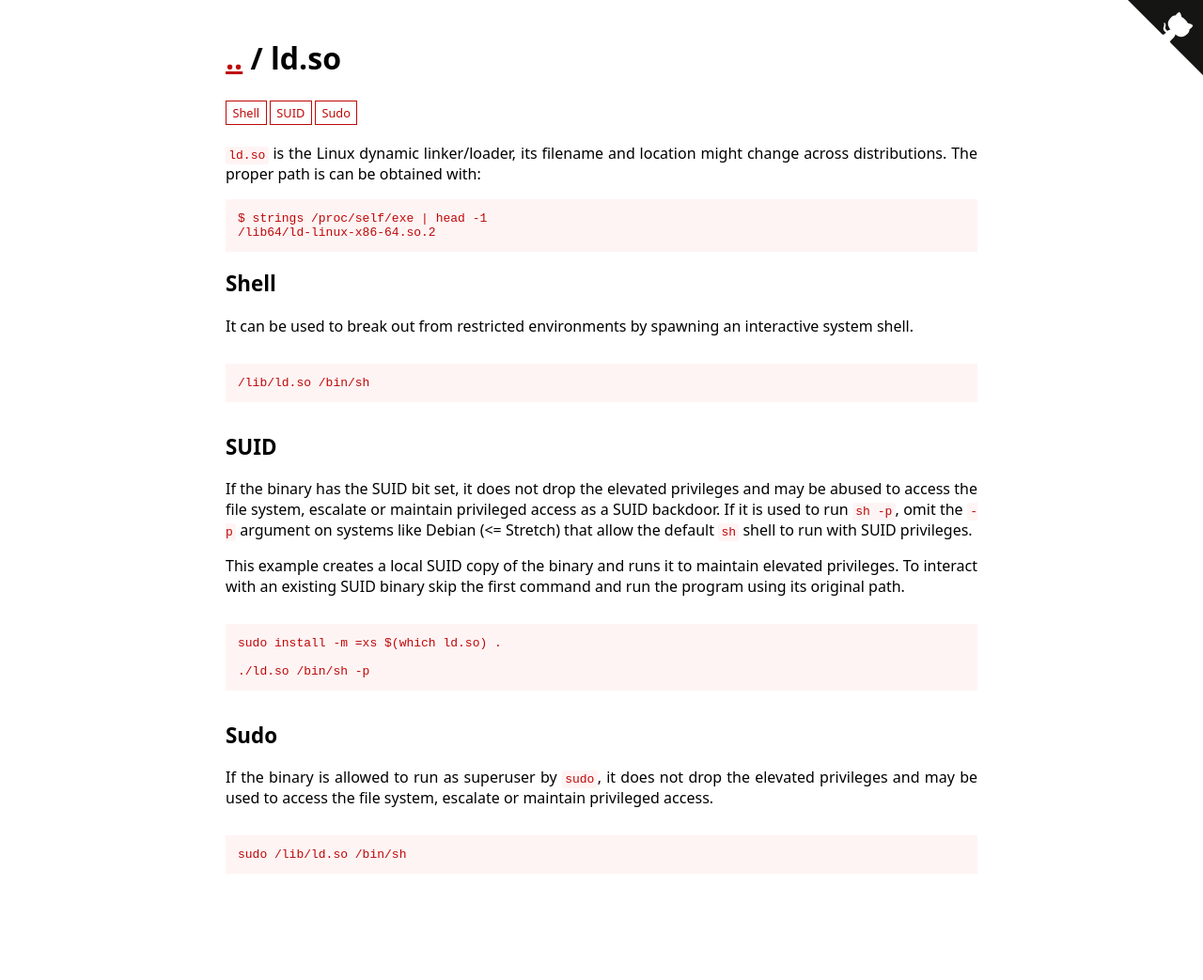
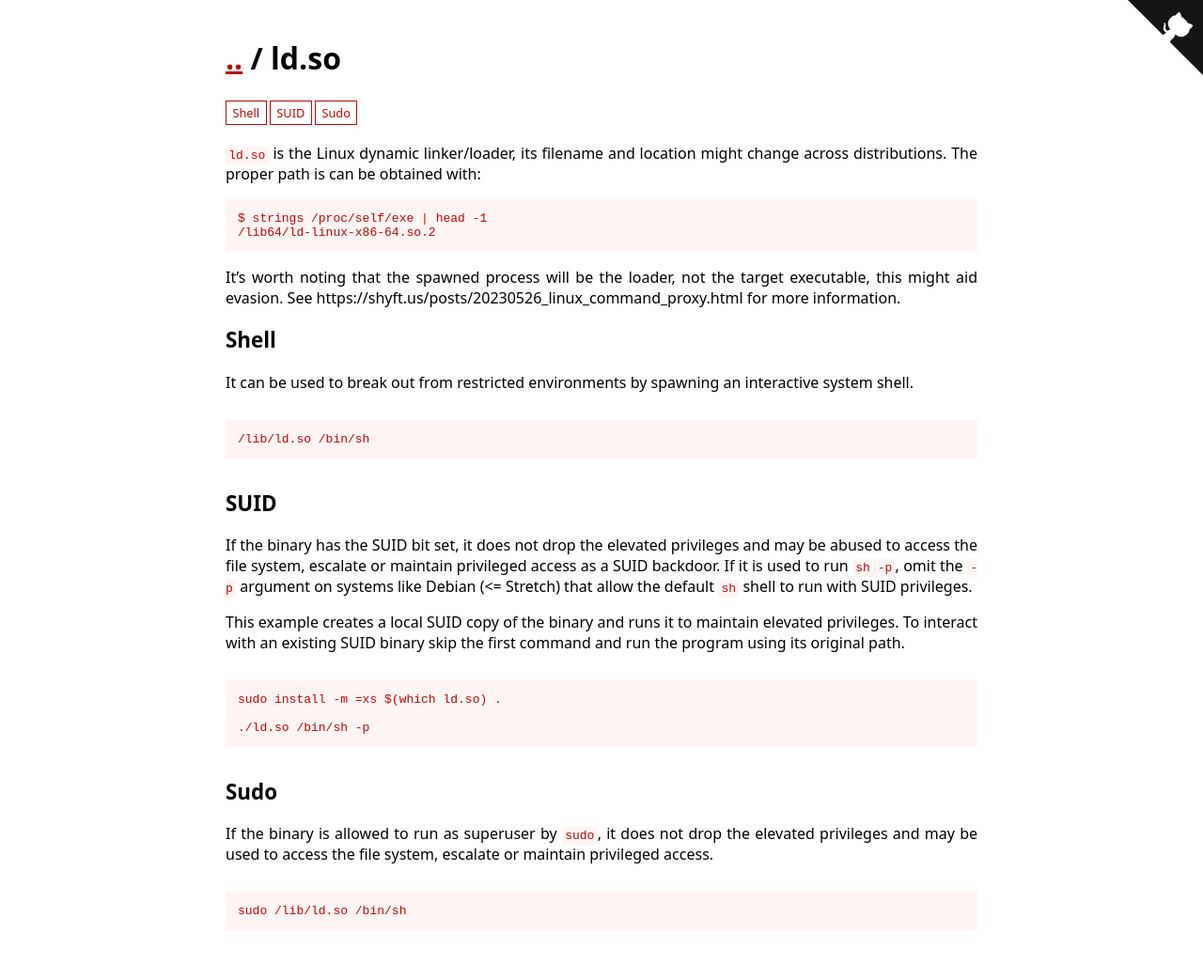
Before and after one commit to GTFOBins/GTFOBins.github.io, a Jekyll site: the page built from _gtfobins/ld.so.md, in a window 1280 px wide. Shown: the whole page at 94% size. Built offline with Jekyll 4.4.1, drawn with Linux system fonts in a browser that asks for light colours; before the commit the page ends 983 px from its top, so only the background shows below that.

Commit message:
Update ld.so.md
Co-authored-by: Andrea Cardaci <cyrus.and@gmail.com>

````diff
--- a/_gtfobins/ld.so.md
+++ b/_gtfobins/ld.so.md
@@ -6,6 +6,8 @@ description: |
   $ strings /proc/self/exe | head -1
   /lib64/ld-linux-x86-64.so.2
   ```
+
+  It's worth noting that the spawned process will be the loader, not the target executable, this might aid evasion. See https://shyft.us/posts/20230526_linux_command_proxy.html for more information.
 functions:
   shell:
     - code: /lib/ld.so /bin/sh
````
